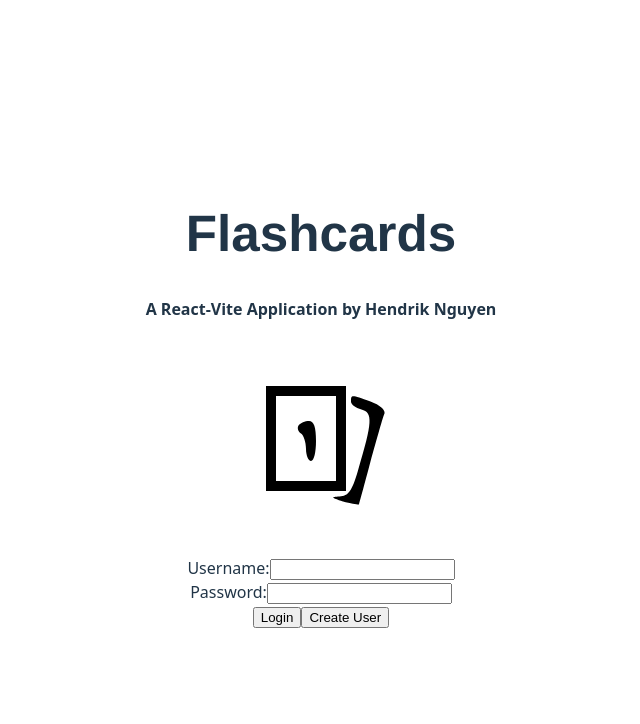
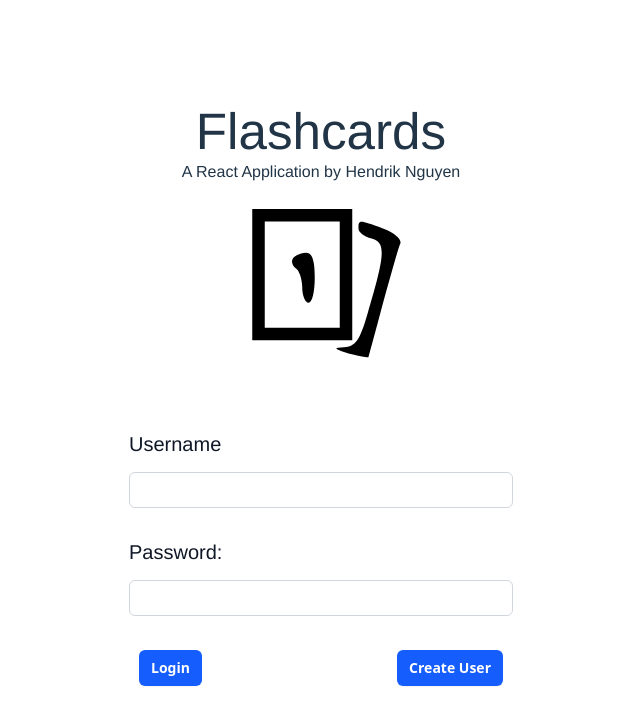
Before and after one commit to hendriknguyenn/flashcards, a React (Vite) app: page / in a window 1280 px wide. Shown: the top 724 px of the page, without its empty margins (319-959 px from the left). Built offline with nearby package versions, Linux system fonts and the light colour scheme.

Commit message:
removed bootstrap, added tailwind, fixed home page styling

```diff
--- a/package.json
+++ b/package.json
@@ -20,18 +20,20 @@
     "react-dom": "^19.0.0",
     "react-router-dom": "^5.3.4",
     "reactjs-popup": "^2.0.6",
-    "sequelize": "^6.37.7",
-    "tailwindcss": "^4.1.5"
+    "sequelize": "^6.37.7"
   },
   "devDependencies": {
     "@eslint/js": "^9.21.0",
     "@types/react": "^19.0.10",
     "@types/react-dom": "^19.0.4",
     "@vitejs/plugin-react": "^4.3.4",
+    "autoprefixer": "^10.4.21",
     "eslint": "^9.21.0",
     "eslint-plugin-react-hooks": "^5.1.0",
     "eslint-plugin-react-refresh": "^0.4.19",
     "globals": "^15.15.0",
+    "postcss": "^8.5.3",
+    "tailwindcss": "^4.1.5",
     "vite": "^6.2.0"
   }
 }
--- a/src/App.css
+++ /dev/null
@@ -1,52 +0,0 @@
-#root {
-  max-width: 1280px;
-  margin: 0 auto;
-  padding: 2rem;
-  text-align: center;
-}
-
-h1{
-  font-family: 'Franklin Gothic Medium', 'Arial Narrow', Arial, sans-serif;
-}
-
-h2{
-  font-family: 'Franklin Gothic Medium', 'Arial Narrow', Arial, sans-serif;
-}
-
-h3{
-  font-family: 'Franklin Gothic Medium', 'Arial Narrow', Arial, sans-serif;
-}
-
-button{
-  font-family:'Franklin Gothic Medium', 'Arial Narrow', Arial, sans-serif;
-  border-radius: 20px;
-}
-
-li{
-  font-family: 'Franklin Gothic Medium', 'Arial Narrow', Arial, sans-serif;
-  font-size: 20px;
-}
-
-ul{
-  list-style-type: none;
-}
-
-.home_buttons{
-  height: 100px;
-  width: auto;
-  line-height: 100px;
-  padding: 5px 20px;
-  margin: 1em;
-  font-size: 24px;
-}
-
-.logo {
-  height: 10em;
-  padding: 1.5em;
-  will-change: filter;
-  transition: filter 300ms;
-}
-
-.col-4{
-  border: 5px black;
-}
--- a/src/App.jsx
+++ b/src/App.jsx
@@ -1,10 +1,11 @@
 import React, {useState, useEffect} from 'react';
 import { BrowserRouter} from "react-router-dom";
-import './App.css';
+import './styles/App.css';
 import Home from './components/Home.tsx';
 import DeckList from './components/DeckList.tsx';
 import QuestionList from './components/QuestionList.tsx';
 import Flashcard from './components/Flashcard.tsx';
+import "tailwindcss";
 
 
 function App(){
--- a/src/components/DeckList.tsx
+++ b/src/components/DeckList.tsx
@@ -2,6 +2,8 @@ import { React, useState, useEffect } from 'react';
 import DeckService from "../services/deck_service";
 import { response } from 'express';
 import res from 'express/lib/response';
+import tailwindcss from '@tailwindcss/vite';
+import '../styles/DeckList.css';
 
 function DeckList({currentUserId, setComponent, setCurrentDeckId, setCurrentUserId, currentDeckId}){
     const [decks, setDecks] = useState([]);
@@ -69,15 +71,19 @@ function DeckList({currentUserId, setComponent, setCurrentDeckId, setCurrentUser
 
     return (
         <div>
-            <h1>Deck List</h1>
+            <h1 className="bg-sky-500 hover:bg-sky-700 ...">Deck List</h1>
             <h4>Current User: {currentUserId}</h4>
-            <ul className="list-group">
+            <ul className="list-none">
                 {decks.map((deck, index) =>
-                    <li
+                    <li>
+                        <button
                         key={deck.deck_id}
-                        className={selectedIndex === index ? "list-group-item active" : "list-group-item"}
+                        className={selectedIndex === index ? "bg-blue-100" : "bg-black-100"}
                         onClick={() => handleDeckSelection(index, deck.deck_id)}
-                    >{deck.deck_name}</li>
+                    >
+                        {deck.deck_name}
+                    </button>
+                    </li>
                 )}
             </ul>
             <button disabled={selectedIndex===-1} onClick={() => setComponent("flashcard")}>Select</button>
--- a/src/components/Home.tsx
+++ b/src/components/Home.tsx
@@ -2,6 +2,7 @@ import React, { Dispatch, SetStateAction, useState } from "react";
 import appLogo from '../assets/flashcard.svg';
 import UserService from '../services/user_service';
 import tailwindcss from "@tailwindcss/vite";
+import '../styles/Home.css';
 /**
  *
  * @returns User login screen
@@ -49,7 +50,6 @@ function Home({setCurrentUserId, setComponent}) {
     if (isValid()){
       UserService.create({username: username, password: password})
         .then((response) => {
-          console.log(response.data);
           setCurrentUserId(response.data.user_id);
           setComponent("decklist");
         })
@@ -75,24 +75,41 @@ function Home({setCurrentUserId, setComponent}) {
   }
   return(
     <>
-        <div className="flex flex-wrap">
+    <div className= "flex min-h-screen min-w-screen flex-col justify-center px-6 py-12 lg:px-8">
+      <div className="sm:mx-auto sm:w-full sm:max-w-sm">
         <h1>Flashcards</h1>
-              <h4>A React-Vite Application by Hendrik Nguyen</h4>
-              <div>
+        <h2>A React Application by Hendrik Nguyen</h2>
         <a href="https://github.com/hendriknguyenn/flashcards" target="_blank">
-                  <img src={appLogo} className="logo" alt="Flashcards Logo" />
+          <img className="mx-auto h-50 w-auto" src={appLogo} alt="Flashcards Logo" />
         </a>
       </div>
-              <form id="login">
-                <label>Username:</label>
-                <input type="text" onChange={(e) => setUsername(e.target.value)} value={username}></input>
-                <br></br>
-                <label>Password:</label>
-                <input type="text" onChange={(e) => setPassword(e.target.value)} value={password}></input>
-                <br></br>
-                <input type="button" value="Login" onClick={handleLogin}></input>
-                <input type="button" value="Create User" onClick={createUser}></input>
+
+      <div className="mt-10 sm:mx-auto sm:w-full sm:max-w-sm">
+        <form className="space-y-6">
+          <div>
+            <label className="block text-xl/10 font-large text-gray-900">Username</label>
+            <div className="mt-2">
+              <input type="text" onChange={(e) => setUsername(e.target.value)} value={username} className="block w-full rounded-md bg-white px-3 py-1.5 text-base text-gray-900 outline-1 -outline-offset-1 outline-gray-300 placeholder:text-gray-400 focus:outline-2 focus:-outline-offset-2 focus:outline-blue-600 sm:text-sm/6"></input>
+            </div>
+          </div>
+
+          <div>
+            <label id="home-label" className="block text-xl/10 font-large text-gray-900">Password:</label>
+            <div className="mt-2">
+              <input type="text" onChange={(e) => setPassword(e.target.value)} value={password} className="block w-full rounded-md bg-white px-3 py-1.5 text-base text-gray-900 outline-1 -outline-offset-1 outline-gray-300 placeholder:text-gray-400 focus:outline-2 focus:-outline-offset-2 focus:outline-blue-600 sm:text-sm/6"></input>
+            </div>
+          </div>
+
+          <div id="home-buttons">
+            <span>
+              <input type="button" value="Login" onClick={handleLogin} className="flex w-full justify-center rounded-md bg-blue-600 px-3 py-1.5 text-sm/6 font-semibold text-white shadow-xs hover:bg-blue-500 focus-visible:outline-2 focus-visible:outline-offset-2 focus-visible:outline-blue-600"></input>
+            </span>
+            <span>
+              <input type="button" value="Create User" onClick={createUser} className="flex w-full justify-center rounded-md bg-blue-600 px-3 py-1.5 text-sm/6 font-semibold text-white shadow-xs hover:bg-blue-500 focus-visible:outline-2 focus-visible:outline-offset-2 focus-visible:outline-blue-600"></input>
+            </span>
+          </div>
         </form>
+      </div>
     </div>
     </>
   )
--- /dev/null
+++ b/src/styles/App.css
@@ -0,0 +1,5 @@
+@import 'tailwindcss';
+
+@theme{
+
+}
--- /dev/null
+++ b/src/styles/Decklist.css
@@ -0,0 +1,5 @@
+@import "tailwindcss";
+
+@theme {
+    --font-display: "Satoshi", "sans-serif";
+}
--- /dev/null
+++ b/src/styles/Home.css
@@ -0,0 +1,28 @@
+@import 'tailwindcss';
+
+@theme{
+    --color-light-blue: oklch(173, 216, 230);
+}
+
+h1{
+    text-align: center;
+    font-family:'Franklin Gothic Medium', 'Arial Narrow', Arial, sans-serif;
+    user-select: none;
+}
+
+h2{
+    text-align: center;
+    font-family:'Franklin Gothic Medium', 'Arial Narrow', Arial, sans-serif;
+    user-select: none;
+}
+
+label{
+    font-family:'Franklin Gothic Medium', 'Arial Narrow', Arial, sans-serif;
+    user-select: none;
+}
+
+#home-buttons{
+    display: flex;
+    padding: 10px;
+    justify-content: space-between;
+}
```
Also changed, not shown: src/styles/Flashcard.css (added), src/styles/QuestionList.css (added), 2 other files (tests, documents, lock files or other folders). Lines whose indentation alone changed are shown as unchanged.
